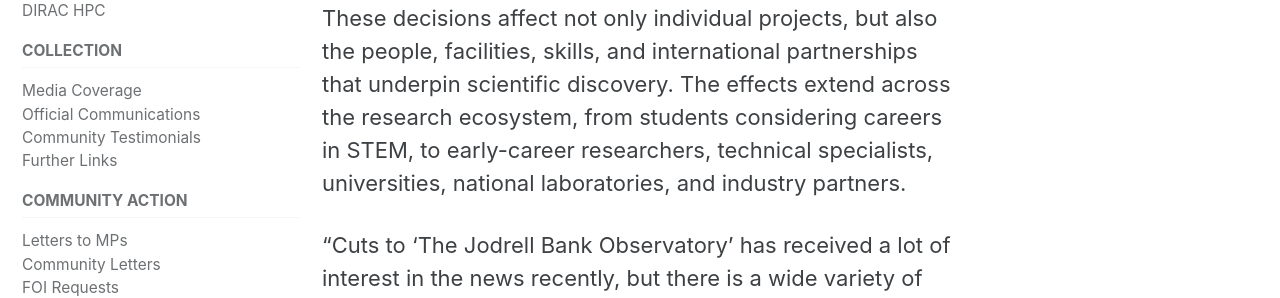
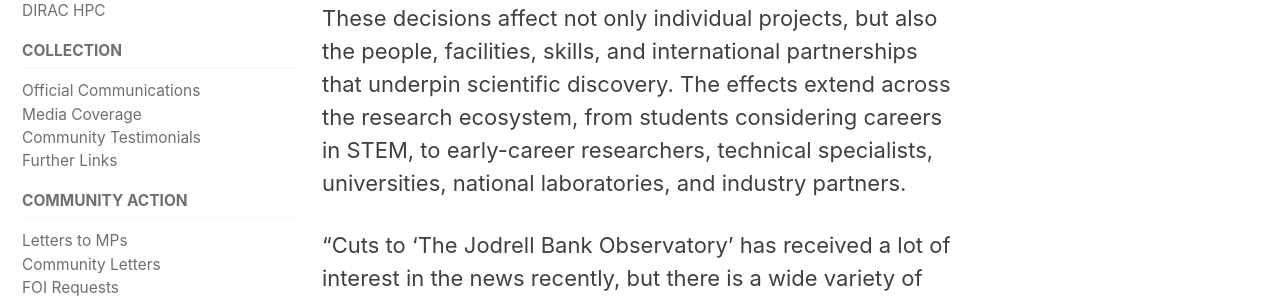
Before and after one commit to research-facilities-community/index, a Jekyll site: the page built from index.md, in a window 1280 px wide. Shown: the part 307-605 px from the top of the page. Built offline with Jekyll 4.4.1, drawn with Linux system fonts in a browser that asks for light colours; cached includes are drawn as plain includes; part of the change alters nothing that is shown.

```diff
--- a/_data/navigation.yml
+++ b/_data/navigation.yml
@@ -21,10 +21,10 @@ main:
   - title: "Collection"
     url: /collection/
     children:
+      - title: "Official Communications"
+        url: /collection/#official
       - title: "Media Coverage"
         url: /collection/#media
-      - title: "Official Communications"
-        url: /collection/#official
       - title: "Community Testimonials"
         url: /collection/#testimonials
       - title: "Further Links"
```
